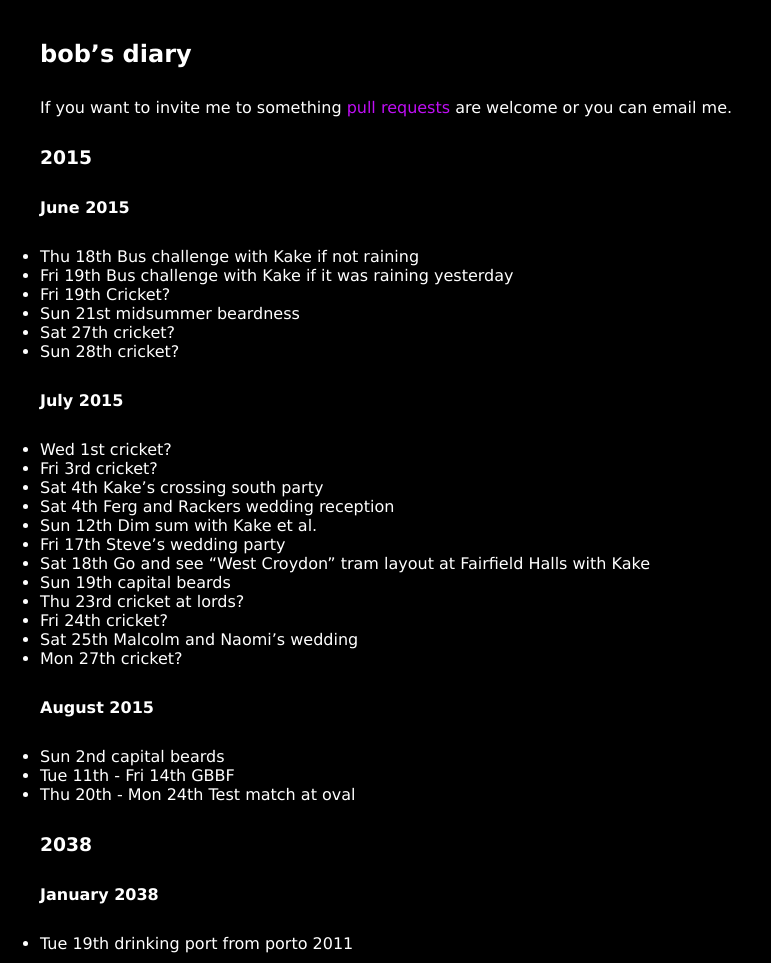
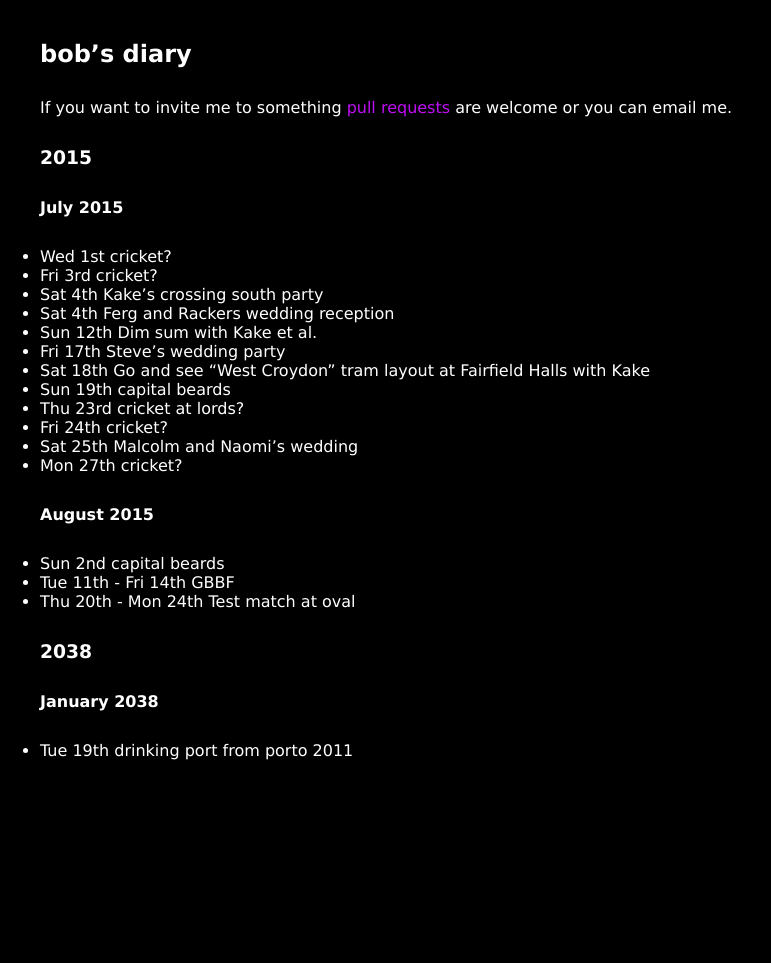
Before and after one commit to rjw1/randomness.org.uk, a Jekyll site: the page built from diary/index.md, in a window 1280 px wide. Shown: the whole page, without its empty margins (0-771 px from the left). Built offline with Jekyll 4.4.1, drawn with Linux system fonts in a browser that asks for light colours; Markdown is read by kramdown in place of the engine named in the settings; after the commit the page ends 930 px from its top, so only the background shows below that.

Commit message:
June is no more.
it is an ex month

```diff
--- a/diary/index.md
+++ b/diary/index.md
@@ -9,15 +9,6 @@ are welcome or you can email me.
 
 
 ### 2015 ###
-
-#### June 2015 ####
-
-* Thu 18th Bus challenge with Kake if not raining
-* Fri 19th Bus challenge with Kake if it was raining yesterday
-* Fri 19th Cricket?
-* Sun 21st midsummer beardness
-* Sat 27th cricket?
-* Sun 28th cricket?
 
 #### July 2015 ####
 
```
